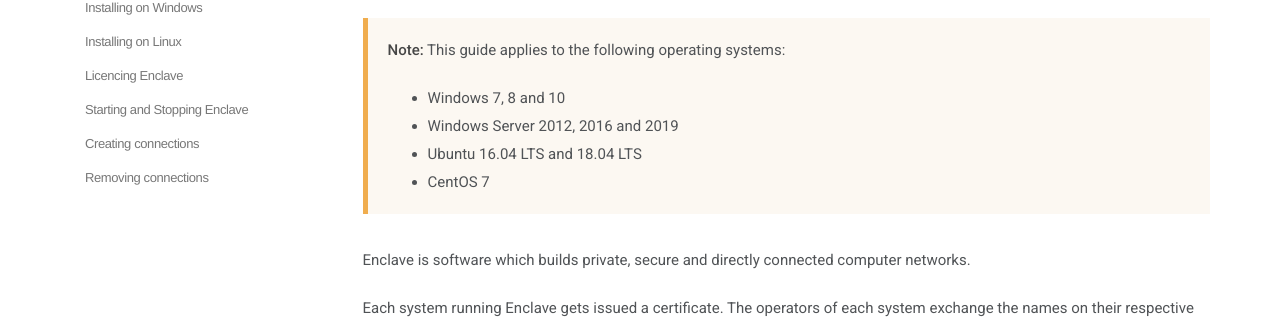
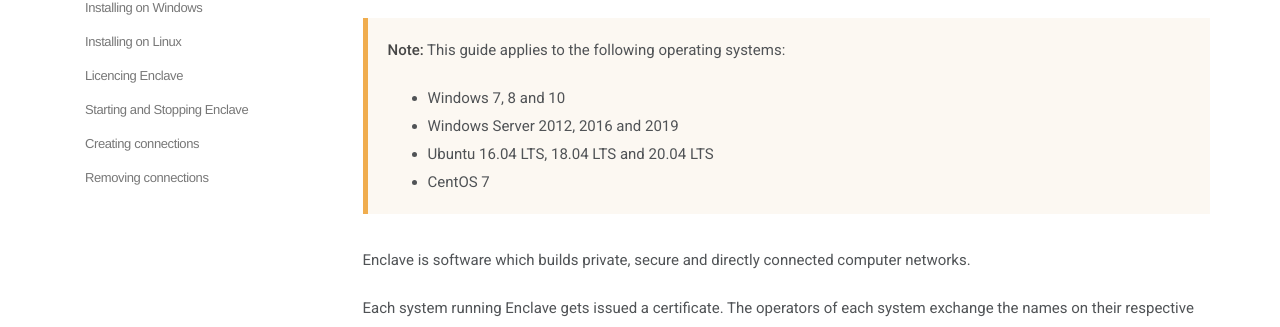
Before and after one commit to matthewthed/docs.enclave.io, a Jekyll site: the page built from guides/quick-start.md, in a window 1280 px wide and 900 px high, scrolled down 386 px, cut to the strip 0-557 px from the top of the window. Shown: the part 115-442 px from the top of the strip. Built offline with Jekyll 4.4.1, drawn with Linux system fonts in a browser that asks for light colours; our own code applies the rules of GitHub Pages for plain Markdown files.

Commit message:
Update quick-start.md

```diff
--- a/guides/quick-start.md
+++ b/guides/quick-start.md
@@ -17,7 +17,7 @@
 > **Note:** This guide applies to the following operating systems:
 > * Windows 7, 8 and 10
 > * Windows Server 2012, 2016 and 2019
-> * Ubuntu 16.04 LTS and 18.04 LTS
+> * Ubuntu 16.04 LTS, 18.04 LTS and 20.04 LTS
 > * CentOS 7
 
 Enclave is software which builds private, secure and directly connected computer networks.
```
